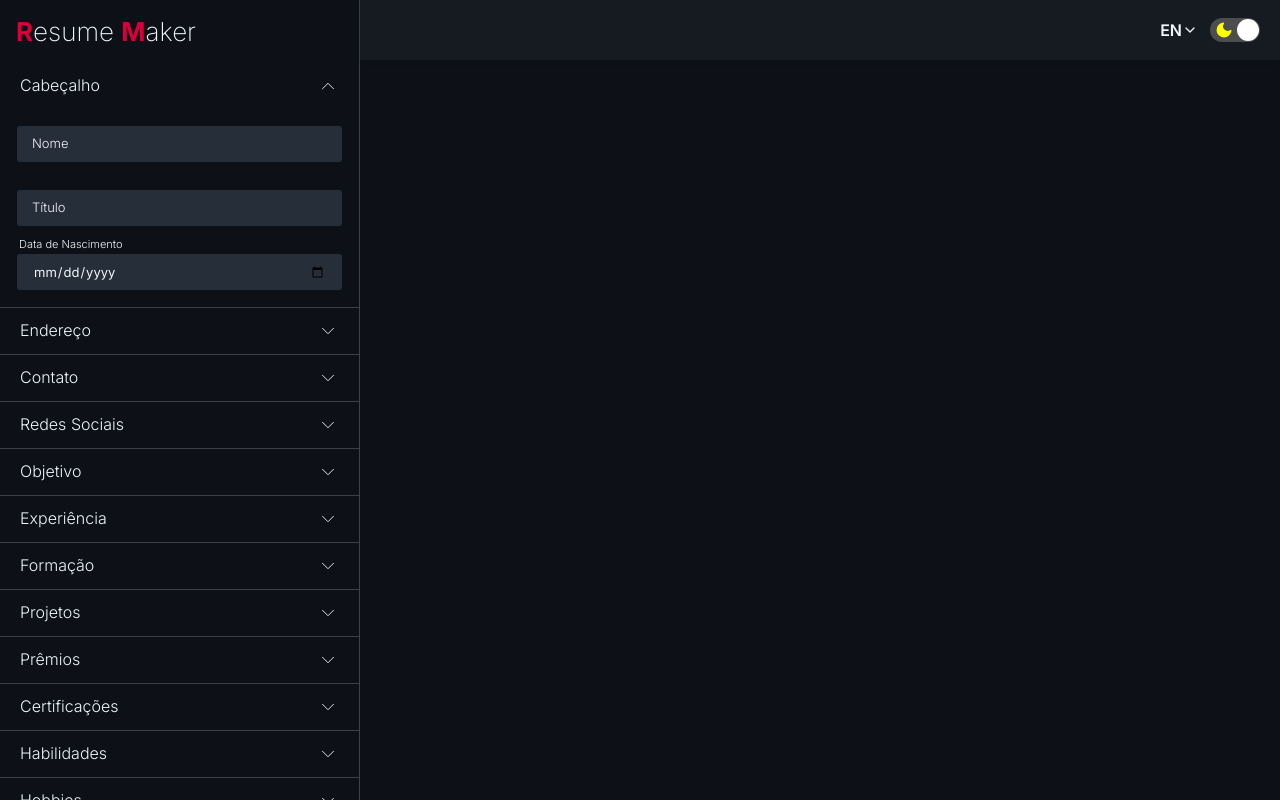
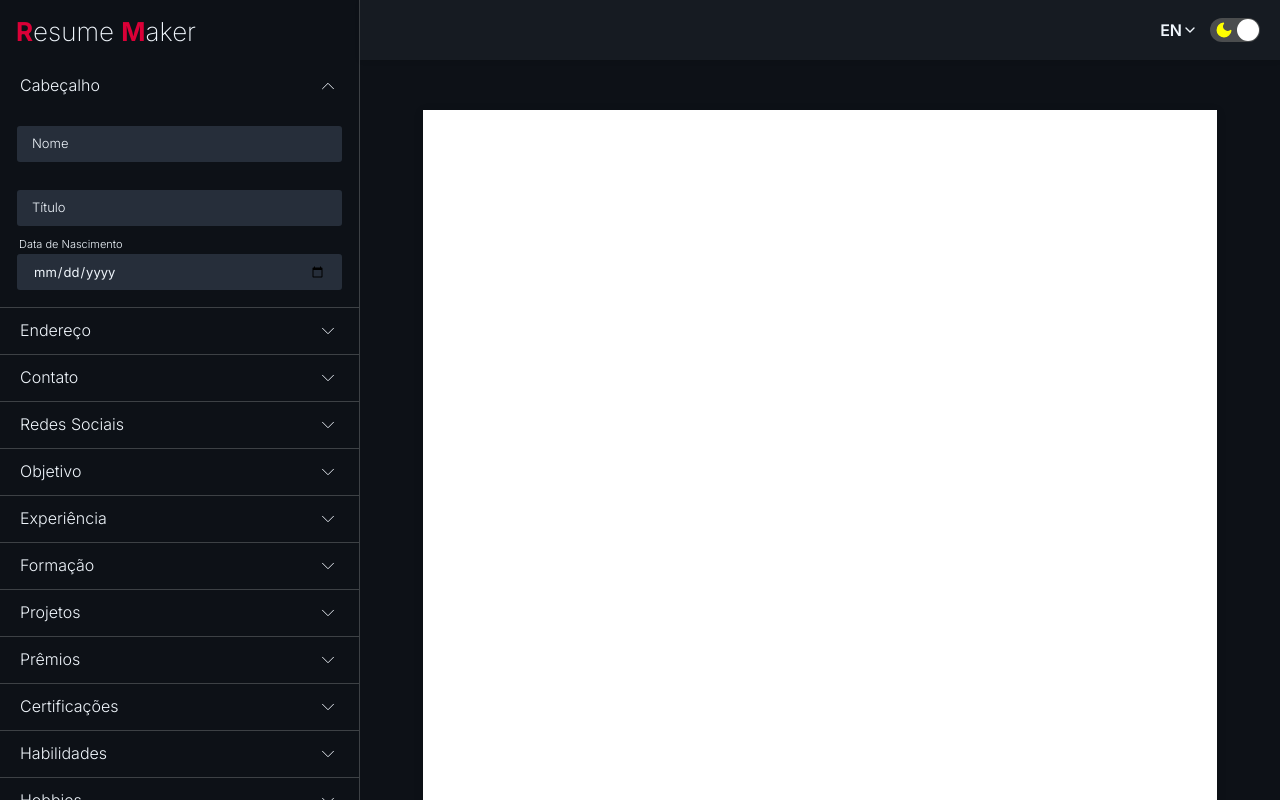
Before and after one commit to eldercarvalho/resume-maker, a React (Create React App) app: page / in a window 1280 px wide. Built offline with nearby package versions, Linux system fonts and the light colour scheme.

Commit message:
feat: :construction: initialize default template

```diff
--- a/src/components/FormSidebar/style.ts
+++ b/src/components/FormSidebar/style.ts
@@ -1,4 +1,5 @@
 import styled from 'styled-components';
+import { scrollbarStyles } from '@/style/global';
 
 export const Container = styled.aside`
   position: relative;
@@ -8,17 +9,10 @@ export const Container = styled.aside`
   border-right: thin solid ${(props) => props.theme.colors.border};
   overflow-y: auto;
 
-  ::-webkit-scrollbar {
-    width: 0.5rem;
-  }
+  ${scrollbarStyles}
 
-  ::-webkit-scrollbar-track {
-    box-shadow: inset 0 0 6px rgba(0, 0, 0, 0.3);
-  }
-
-  ::-webkit-scrollbar-thumb {
-    background-color: darkgrey;
-    outline: 1px solid slategrey;
+  @media print {
+    display: none;
   }
 `;
 
--- a/src/components/Header/styles.ts
+++ b/src/components/Header/styles.ts
@@ -12,4 +12,8 @@ export const Container = styled.header`
   align-items: center;
   justify-content: flex-end;
   box-shadow: 0 1px 5px rgba(0, 0, 0, 0.1);
+
+  @media print {
+    display: none;
+  }
 `;
--- a/src/components/Layout/index.tsx
+++ b/src/components/Layout/index.tsx
@@ -1,5 +1,6 @@
 import Header from '@/components/Header';
-import FormSidebar from '../FormSidebar';
+import Resume from '@/components/Resume';
+import FormSidebar from '@/components/FormSidebar';
 
 import { Container } from './style';
 
@@ -7,8 +8,9 @@ const Layout: React.FC = () => (
   <Container>
     <FormSidebar />
 
-    <Header>teste</Header>
-    <div />
+    <Header />
+
+    <Resume />
   </Container>
 );
 
--- /dev/null
+++ b/src/components/Resume/index.tsx
@@ -0,0 +1,21 @@
+import Default from '@/components/templates/default';
+
+import { Container } from './styles';
+
+const templates = {
+  default: Default,
+};
+
+const template = 'default';
+
+const Resume: React.FC = () => {
+  const Template = templates[template];
+
+  return (
+    <Container>
+      <Template />
+    </Container>
+  );
+};
+
+export default Resume;
--- /dev/null
+++ b/src/components/Resume/styles.ts
@@ -0,0 +1,19 @@
+import styled from 'styled-components';
+import { scrollbarStyles } from '@/style/global';
+
+export const Container = styled.div`
+  flex: 1;
+  padding-top: 2em;
+  margin-top: 6rem;
+  height: calc(100vh - 6rem);
+  overflow-y: auto;
+
+  ${scrollbarStyles}
+
+  @media print {
+    width: 100%;
+    padding-top: 0;
+    margin-top: 0;
+    height: auto;
+  }
+`;
--- /dev/null
+++ b/src/components/templates/default/index.tsx
@@ -0,0 +1,19 @@
+import { useResume } from '@/contexts/Resume';
+
+import { Sheet, Header } from './styles';
+
+const Default: React.FC = () => {
+  const { state } = useResume();
+
+  return (
+    <Sheet>
+      <Header>
+        <h1>{state.name}</h1>
+        <p>{state.title}</p>
+        <p>{state.birthDate}</p>
+      </Header>
+    </Sheet>
+  );
+};
+
+export default Default;
--- /dev/null
+++ b/src/components/templates/default/styles.ts
@@ -0,0 +1,33 @@
+import styled from 'styled-components';
+
+export const Sheet = styled.div`
+  margin: 3rem auto;
+  background: #fff;
+  box-shadow: 0 2px 10px rgba(0, 0, 0, 0.1);
+  width: 21cm;
+  height: 29.7cm;
+
+  @media print {
+    width: 100%;
+    height: auto;
+    box-shadow: none;
+    margin: 0;
+  }
+`;
+
+export const Header = styled.header`
+  background: #fff;
+  padding: 3rem;
+
+  h1 {
+    font-size: 2.6rem;
+  }
+
+  p {
+    font-size: 1.6rem;
+  }
+
+  @media print {
+    padding: 7.9mm 13.2mm;
+  }
+`;
--- a/src/contexts/Resume.tsx
+++ b/src/contexts/Resume.tsx
@@ -24,15 +24,15 @@ export const ResumeProvider: React.FC = ({ children }) => {
     setState(stateParam);
   }, []);
 
-  const memoizedValue = useMemo(
-    () => ({
-      state,
-      updateState,
-    }),
-    [],
-  );
+  // const memoizedValue = useMemo(
+  //   () => ({
+  //     state,
+  //     updateState,
+  //   }),
+  //   [],
+  // );
 
-  return <ResumeContext.Provider value={memoizedValue}>{children}</ResumeContext.Provider>;
+  return <ResumeContext.Provider value={{ state, updateState }}>{children}</ResumeContext.Provider>;
 };
 
 export const useResume = () => {
--- a/src/style/global.ts
+++ b/src/style/global.ts
@@ -1,4 +1,4 @@
-import { createGlobalStyle } from 'styled-components';
+import { createGlobalStyle, css } from 'styled-components';
 
 export const GlobalStyle = createGlobalStyle`
   * {
@@ -15,6 +15,7 @@ export const GlobalStyle = createGlobalStyle`
   body {
     font-family: 'Inter', sans-serif;
     background: ${(props) => props.theme.colors.bodyBg};
+    overflow: hidden;
   }
 
   button {
@@ -24,4 +25,26 @@ export const GlobalStyle = createGlobalStyle`
   button, input, textarea {
     font-family: inherit;
   }
+
+  @media print {
+    @page {
+      size:  auto;
+      margin: 0mm;
+    }
+  }
 `;
+
+export const scrollbarStyles = css`
+  ::-webkit-scrollbar {
+    width: 0.5rem;
+  }
+
+  ::-webkit-scrollbar-track {
+    box-shadow: inset 0 0 6px rgba(0, 0, 0, 0.3);
+  }
+
+  ::-webkit-scrollbar-thumb {
+    background-color: darkgrey;
+    outline: 1px solid slategrey;
+  }
+`;
```
